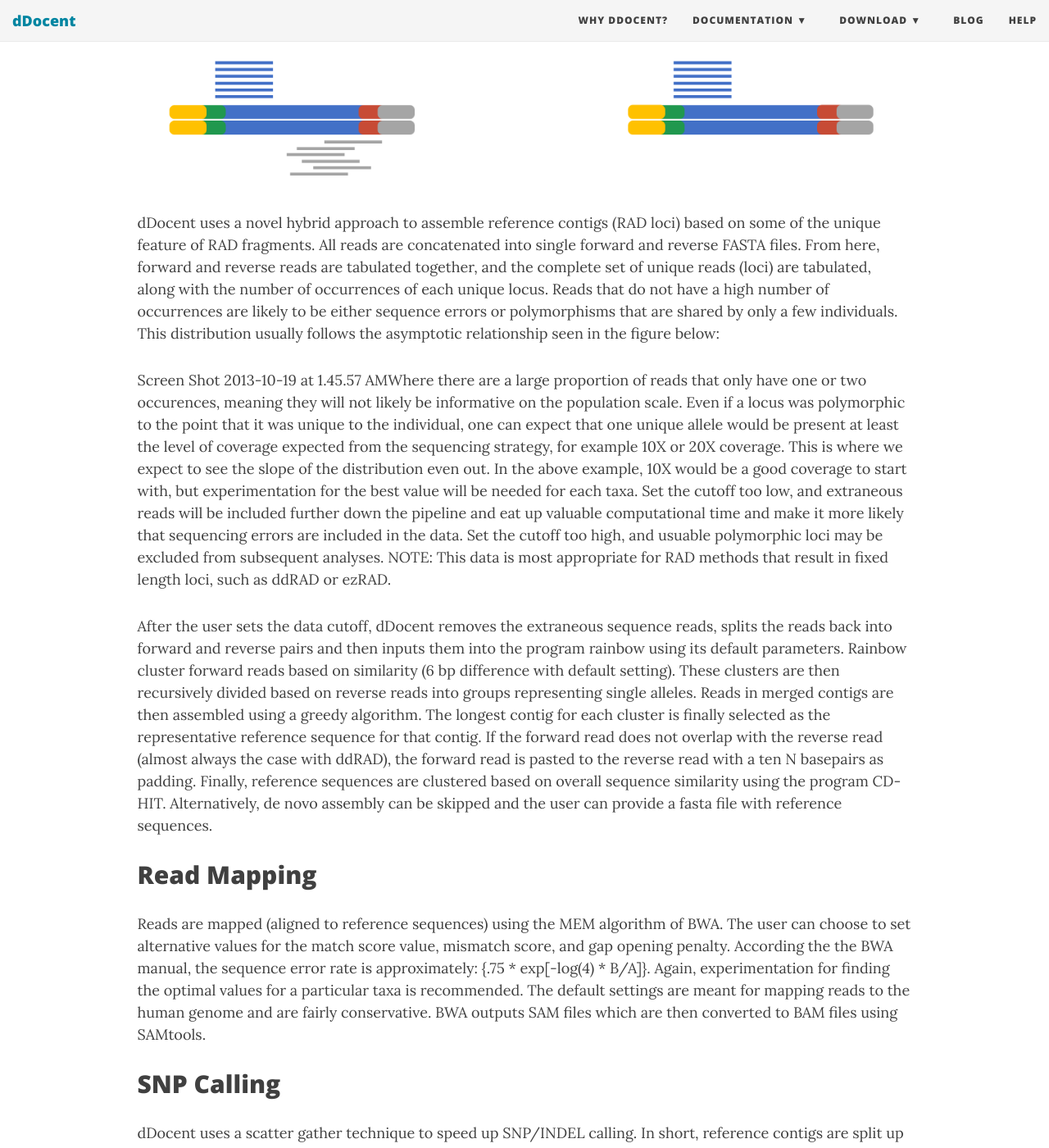
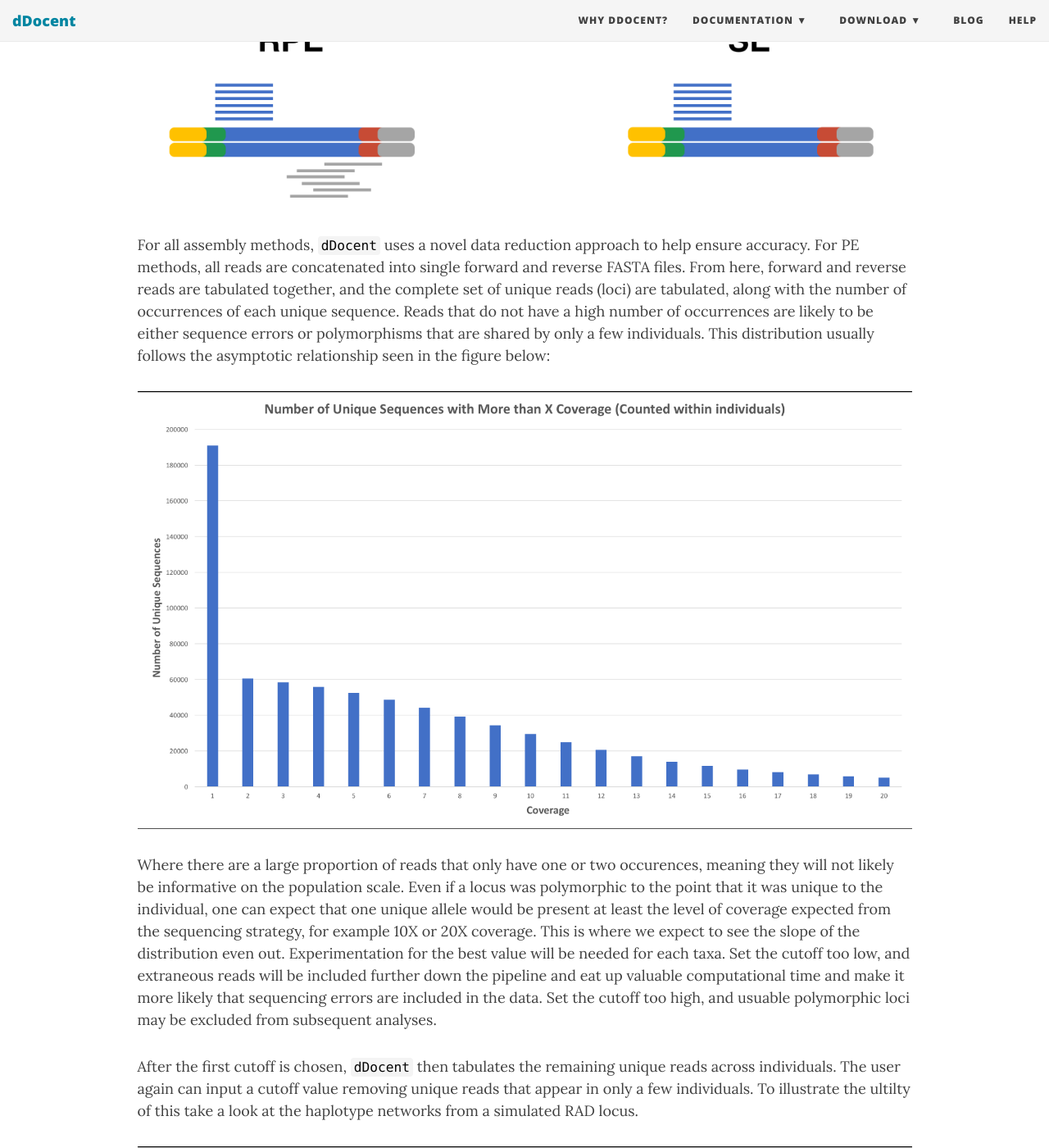
Before and after one commit to jpuritz/dDocent, a Jekyll site: the page built from UserGuide.md, in a window 1280 px wide and 1400 px high, scrolled down 1651 px. Shown: the whole window at 82% size. Built offline with Jekyll 4.4.1, drawn with Linux system fonts in a browser that asks for light colours; nearby versions of some CDN libraries; some of the changed text lies outside the part shown.

Commit message:
Update UserGuide.md

```diff
--- a/UserGuide.md
+++ b/UserGuide.md
@@ -25,14 +25,21 @@ subtitle: Everything there is to know
 dDocent takes a minimalistic apporach to quality filtering, using the program [Trimmomatic](http://www.usadellab.org/cms/?page=trimmomatic).  Low quality bases (below quality score of 20) are removed from the begining and end of reads, and an addiitional sliding 5bp window that will trim bases when the average qualtiy score drops below 10.  Additionally, Illumina adapters are detected and removed.  After quality filtering has been performed once, it does not need to be performed again.  Files that have a .R1.fq and .R2.fq are the filtered FASTQ files.  In theory, even more liberal parameters could be used because both read mapping and SNP calling incorporate base quality in evaluation.
 
 ## *De Novo* Assembly
-dDocent now has multiple different assembly algorithms for differing RADseq data types.  The `PE` option is for Paired-End RADseq data that does not have a random shearing step (ddRAD and ezRAD).  The `RPE` option is for Paired-End data that comes from the original RAD method with a random shearing step.  The `OL` alogrith is paired-end data where the read length is long compared to the targeted insert and substantial overlap between forward and reverse reads are expect.
+`dDocent` now has multiple different assembly algorithms for differing RADseq data types.  The `PE` option is for Paired-End  (PE) RADseq data that does not have a random shearing step (ddRAD and ezRAD).  The `RPE` option is for PE data that comes from the original RAD method with a random shearing step.  The `OL` alogrithm is PE data where the read length is long compared to the targeted insert and substantial overlap between forward and reverse reads are expect.  The `SE` algorithm can handle any type of RADseq methodology using single-end (SE) sequencing.
 
 ![alt text](/ddassembly.png)
 
+For all assembly methods, `dDocent` uses a novel data reduction approach to help ensure accuracy.  For PE methods, all reads are concatenated into single forward and reverse FASTA files.  From here, forward and reverse reads are tabulated together, and the complete set of unique reads (loci) are tabulated, along with the number of occurrences of each unique sequence. Reads that do not have a high number of occurrences are likely to be either sequence errors or polymorphisms that are shared by only a few individuals.  This distribution usually follows the asymptotic relationship seen in the figure below:
 
-dDocent uses a novel hybrid approach to assemble reference contigs (RAD loci) based on some of the unique feature of RAD fragments.  All reads are concatenated into single forward and reverse FASTA files.  From here, forward and reverse reads are tabulated together, and the complete set of unique reads (loci) are tabulated, along with the number of occurrences of each unique locus.  Reads that do not have a high number of occurrences are likely to be either sequence errors or polymorphisms that are shared by only a few individuals.  This distribution usually follows the asymptotic relationship seen in the figure below:
+![alt text](/k1.png)
 
-Screen Shot 2013-10-19 at 1.45.57 AMWhere there are a large proportion of reads that only have one or two occurences, meaning they will not likely be informative on the population scale.  Even if a locus was polymorphic to the point that it was unique to the individual, one can expect that one unique allele would be present at least the level of coverage expected from the sequencing strategy, for example 10X or 20X coverage.  This is where we expect to see the slope of the distribution even out.  In the above example, 10X would be a good coverage to start with, but experimentation for the best value will be needed for each taxa.  Set the cutoff too low, and extraneous reads will be included further down the pipeline and eat up valuable computational time and make it more likely that sequencing errors are included in the data.  Set the cutoff too high, and usuable polymorphic loci may be excluded from subsequent analyses.  NOTE: This data is most appropriate for RAD methods that result in fixed length loci, such as ddRAD or ezRAD.
+Where there are a large proportion of reads that only have one or two occurences, meaning they will not likely be informative on the population scale.  Even if a locus was polymorphic to the point that it was unique to the individual, one can expect that one unique allele would be present at least the level of coverage expected from the sequencing strategy, for example 10X or 20X coverage.  This is where we expect to see the slope of the distribution even out.  Experimentation for the best value will be needed for each taxa.  Set the cutoff too low, and extraneous reads will be included further down the pipeline and eat up valuable computational time and make it more likely that sequencing errors are included in the data.  Set the cutoff too high, and usuable polymorphic loci may be excluded from subsequent analyses.
+
+After the first cutoff is chosen, `dDocent` then tabulates the remaining unique reads across individuals.  The user again can input a cutoff value removing unique reads that appear in only a few individuals.  To illustrate the ultilty of this take a look at the haplotype networks from a simulated RAD locus.
+
+![alt text](/k2.png)
+
+Using the two cutoffs greatly simplifies the data and allows for much more accurate assembly.
 
 After the user sets the data cutoff, dDocent removes the extraneous sequence reads, splits the reads back into forward and reverse pairs and then inputs them into the program rainbow using its default parameters.  Rainbow cluster forward reads based on similarity (6 bp difference with default setting).  These clusters are then recursively divided based on reverse reads into groups representing single alleles.  Reads in merged contigs are then assembled using a greedy algorithm.  The longest contig for each cluster is finally selected as the representative reference sequence for that contig.  If the forward read does not overlap with the reverse read (almost always the case with ddRAD), the forward read is pasted to the reverse read with a ten N basepairs as padding.  Finally, reference sequences are clustered based on overall sequence similarity using the program CD-HIT.  Alternatively, de novo assembly can be skipped and the user can provide a fasta file with reference sequences.
 
```
